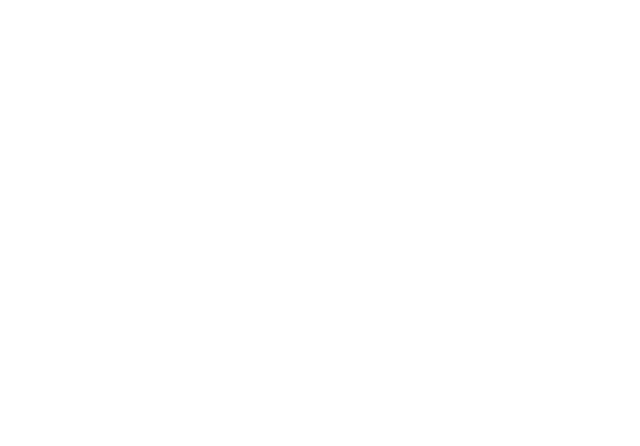
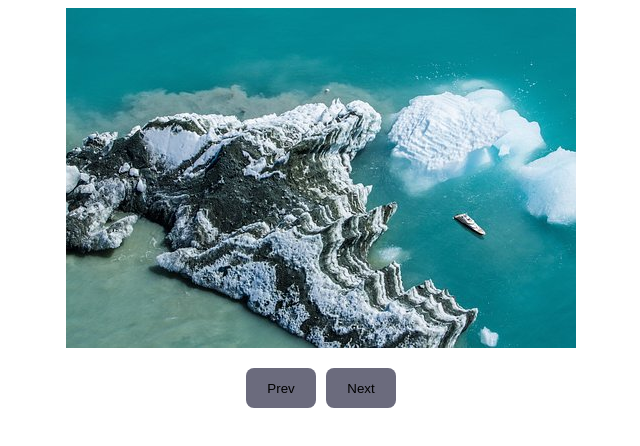
Before and after one commit to godkate/hw31, a plain HTML site: page index.html in a window 1280 px wide. Shown: the whole page, without its empty margins (319-959 px from the left). Drawn offline with Linux system fonts and the light colour scheme.

Commit message:
Added base script

```diff
--- /dev/null
+++ b/index.css
@@ -0,0 +1,36 @@
+.container {
+    margin: 0;
+    padding: 0;
+}
+
+.slider-box {
+    display: flex;
+    flex-direction: row;
+    width: 700px;
+    justify-content: center;
+    align-items: center;
+    margin: 0 auto;
+    padding: 0;
+}
+
+.hidden {
+    display: none;
+}
+
+.button-box {
+    display: flex;
+    flex-direction: row;
+    justify-content: center;
+    align-items: center;
+    padding-top: 20px;
+    gap: 10px
+}
+
+.button-box button {
+    width: 70px;
+    height: 40px;
+    border-radius: 8px;
+    border: none;
+    background-color: #6b6b7d;
+    cursor: pointer;
+}
--- a/index.html
+++ b/index.html
@@ -3,8 +3,21 @@
 <head>
     <meta charset="UTF-8">
     <title>Title</title>
+    <link rel="stylesheet" href="index.css">
 </head>
 <body>
+<div class="container">
+    <div class="slider-box">
+        <img src="images/aerial-2203634__340.jpg">
+        <img class="hidden" src="images/mixer-1322136__340.jpg">
+        <img class="hidden" src="images/turtle-1137608__340.jpg">
+        <img class="hidden" src="images/woodtype-846088__340.jpg">
+    </div>
+    <div class="button-box">
+        <button class="buttonPrev" type="button">Prev</button>
+        <button class="buttonNext" type="button">Next</button>
+    </div>
+</div>
 
 <script src="index.js"></script>
 </body>
```
Also changed, not shown: images/aerial-2203634__340.jpg (added), images/mixer-1322136__340.jpg (added), images/turtle-1137608__340.jpg (added), images/woodtype-846088__340.jpg (added).
